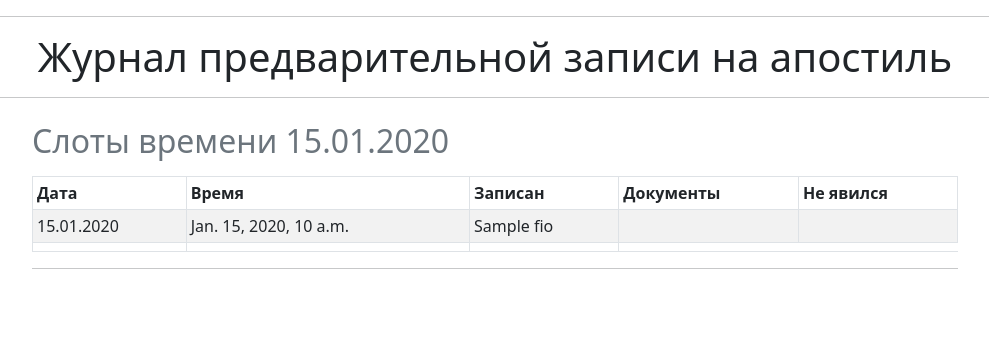
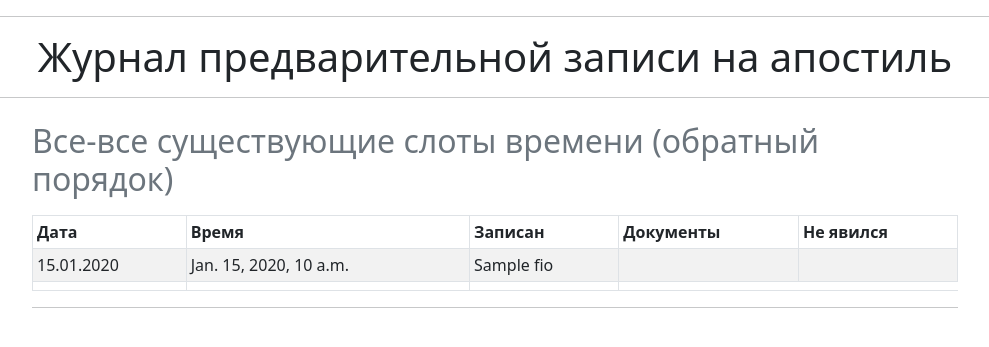
Before and after one commit to breareros/django_temp, a Django app: template apostil/templates/apostil/chunk_list_all.html in a window 1280 px wide. Shown: the part 56-403 px from the top of the page, without its empty margins (145-1134 px from the left). Run offline with Django 4.2, Linux system fonts and the light colour scheme; the template is opened without the code that fills it: most values are stand-ins (such as "Sample title", 1, 10 or a date in 2020).

Commit message:
html небольшие правки

```diff
--- a/apostil/templates/apostil/chunk_list_all.html
+++ b/apostil/templates/apostil/chunk_list_all.html
@@ -5,7 +5,7 @@
 
 <div id="table2">
         <table class="table caption-top table-striped table-bordered table-sm">
-        <caption><h2>Слоты времени {{ date|date:"d.m.Y" }}</h2></caption>
+        <caption><h2>Все-все существующие слоты времени (обратный порядок)</h2></caption>
         <thead>
                 <th>Дата</th>
                 <th>Время</th>
--- a/apostil/templates/apostil/report.html
+++ b/apostil/templates/apostil/report.html
@@ -2,4 +2,5 @@
 {% block content %}
     <h1>В разработке...</h1>
     <h1>Не все сразу, не все сразу!</h1>
+    <div class="mt-4"><h4>Для выгрузки отчета обратитесь в Сектор технического и программного обеспечения...</h4></div>
 {% endblock %}
--- a/apostil/views.py
+++ b/apostil/views.py
@@ -177,7 +177,7 @@ class ListAllChunk(ListView):
     success_url = reverse_lazy('chunk_list_all')
 
     def get_queryset(self):
-        return Chunk.objects.all().prefetch_related('apostils').select_related('apostils__chunk')
+        return Chunk.objects.all().prefetch_related('apostils').select_related('apostils__chunk').order_by('-date')
 
     def get_context_data(self, *, object_list=None, **kwargs):
         context = super(ListAllChunk, self).get_context_data(**kwargs)
```
